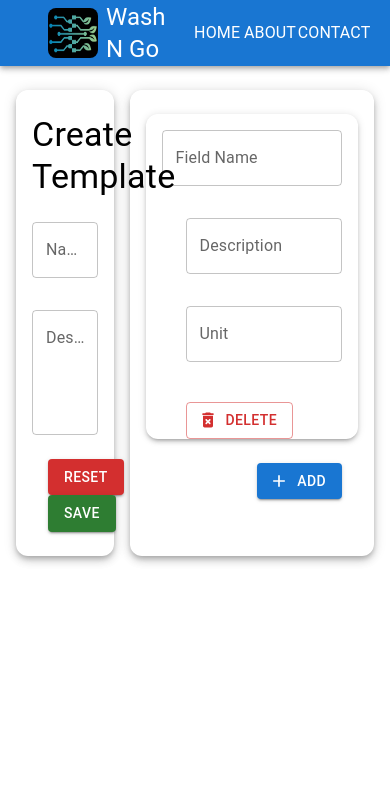
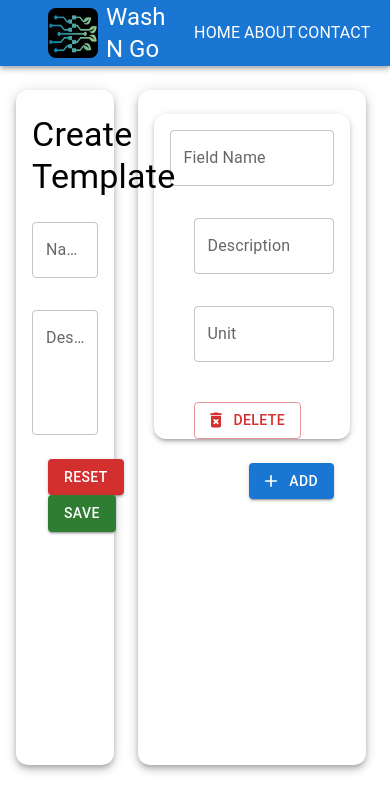
Before and after one commit to paradox4994/WashNGoData, a React (Vite) app in the folder client/: page /newtemplate in a window 390 px wide. Shown: the top 812 px of the page. Built offline with nearby package versions, Linux system fonts and the light colour scheme.

Commit message:
Fixed UI to be responsive

```diff
--- a/client/src/pages/Template/NewTemplate.jsx
+++ b/client/src/pages/Template/NewTemplate.jsx
@@ -84,7 +84,7 @@ export default function NewTemplate() {
             borderRadius: 3,
             boxShadow: 5,
             ml: 2,
-            my: 3,
+            mt: 3,
             width: "25%",
           }}
         >
@@ -134,11 +134,12 @@ export default function NewTemplate() {
         <Container
           component="div"
           sx={{
-            minHeight: "100%",
+            minHeight: "80vh",
             borderRadius: 3,
             boxShadow: 5,
-            mx: 2,
-            my: 3,
+            mx: 3,
+            mt: 3,
+            mb: "auto",
           }}
         >
           {columnComponents.map((column, index) => (
@@ -153,7 +154,7 @@ export default function NewTemplate() {
           <Container sx={{ display: "flex", justifyContent: "flex-end" }}>
             <Button
               variant="contained"
-              sx={{ mt: 3 }}
+              sx={{ mt: 3 , mb: 3}}
               startIcon={<AddIcon />}
               onClick={onAddButtonClick}
             >
--- a/client/src/pages/Template/ViewTemplate.jsx
+++ b/client/src/pages/Template/ViewTemplate.jsx
@@ -99,7 +99,7 @@ export default function ViewTemplate() {
             borderRadius: 3,
             boxShadow: 5,
             ml: 2,
-            my: 3,
+            mt: 3,
             width: "25%",
           }}
         >
@@ -152,11 +152,12 @@ export default function ViewTemplate() {
         <Container
           component="div"
           sx={{
-            minHeight: "100%",
+            minHeight: "80vh",
             borderRadius: 3,
             boxShadow: 5,
-            mx: 2,
-            my: 3,
+            mx: 3,
+            mt: 3,
+            mb: "auto",
           }}
         >
           {columnComponents.map((column, index) => (
@@ -171,7 +172,7 @@ export default function ViewTemplate() {
           <Container sx={{ display: "flex", justifyContent: "flex-end" }}>
             <Button
               variant="contained"
-              sx={{ mt: 3 }}
+              sx={{ mt: 3, mb: 3 }}
               startIcon={<AddIcon />}
               onClick={onAddButtonClick}
             >
```
